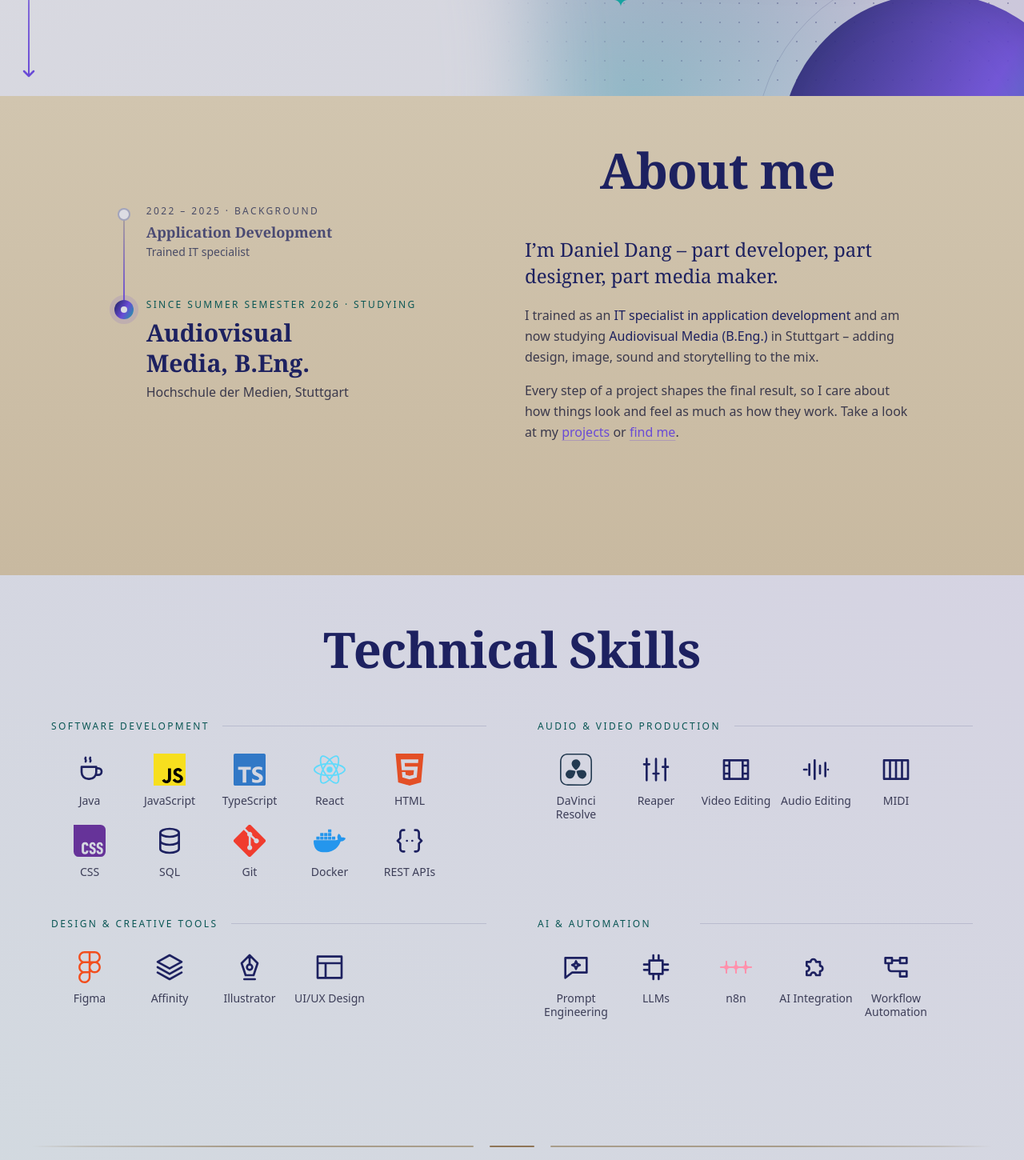
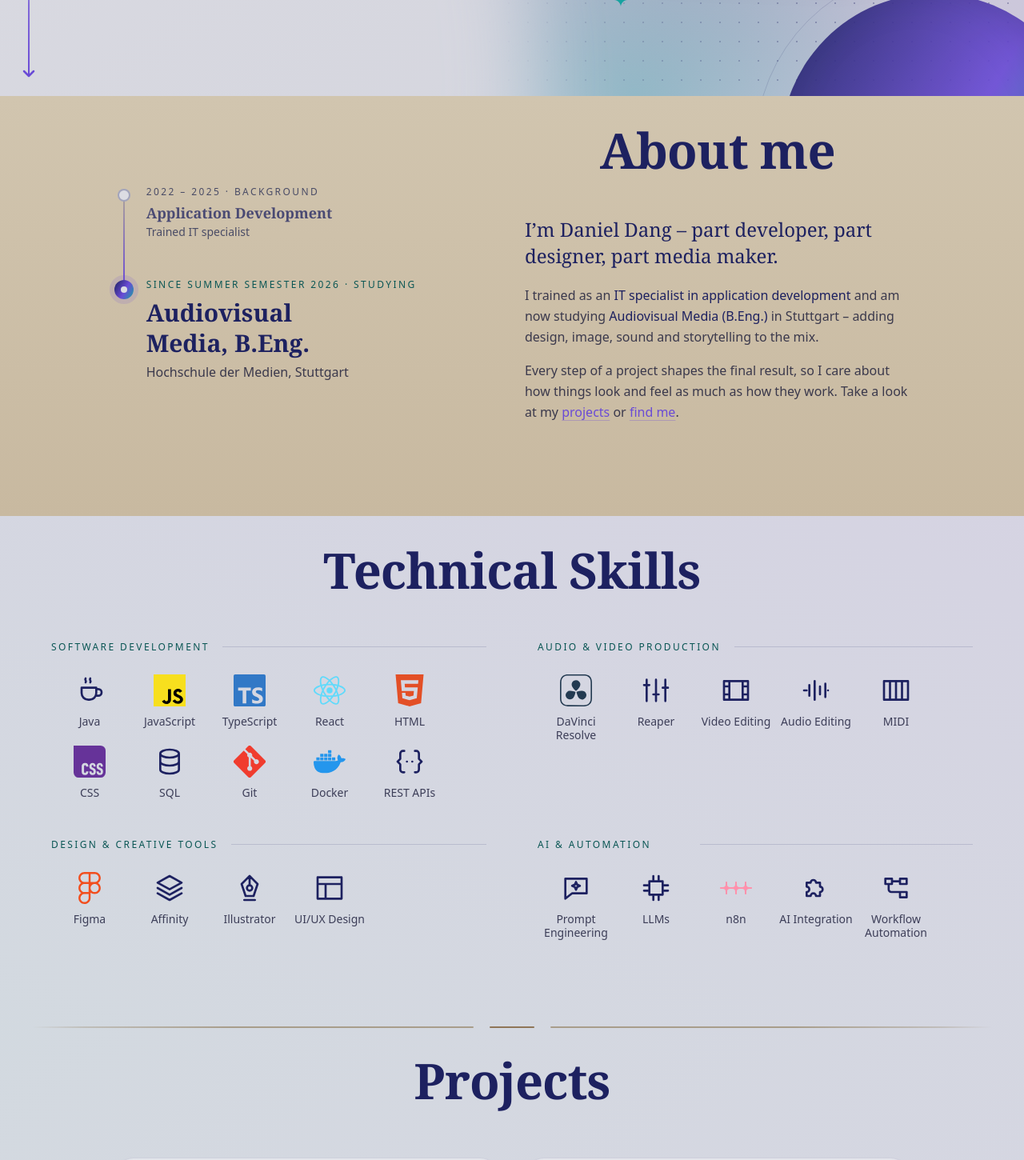
Before and after one commit to QuantumLin/portfolio, a React (Vite) app: page / in a window 1280 px wide. Shown: the part 680-2130 px from the top of the page at 80% size. Built offline with nearby package versions, Linux system fonts and the light colour scheme.

Commit message:
adjusted section vertical size

```diff
--- a/src/components/layout/Section.tsx
+++ b/src/components/layout/Section.tsx
@@ -8,6 +8,8 @@ type SectionProps = {
    * (mirrored tint, for a light section directly below another light one).
    */
   tone: 'ivory' | 'ivory-flip' | 'sand'
+  /** Use tighter vertical padding (for non-home sections) */
+  compact?: boolean
   children: ReactNode
   className?: string
 }
@@ -23,12 +25,15 @@ const tones = {
  * Compact top padding (heading close to the edge), generous bottom padding.
  * scroll-margin keeps anchor jumps clear of the fixed navbar.
  */
-function Section({ id, tone, children, className = '' }: SectionProps) {
+function Section({ id, tone, compact = false, children, className = '' }: SectionProps) {
+  const topPadding = compact ? 'pt-(--spacing-section-top-compact)' : 'pt-(--spacing-section-top)'
+  const bottomPadding = compact ? 'pb-(--spacing-section-compact)' : 'pb-(--spacing-section)'
+
   return (
     <section
       id={id}
       aria-labelledby={`${id}-title`}
-      className={`relative isolate scroll-mt-(--spacing-nav) overflow-hidden pt-(--spacing-section-top) pb-(--spacing-section) ${tones[tone]} ${className}`}
+      className={`relative isolate scroll-mt-(--spacing-nav) overflow-hidden ${topPadding} ${bottomPadding} ${tones[tone]} ${className}`}
     >
       {children}
     </section>
--- a/src/sections/AboutSection.tsx
+++ b/src/sections/AboutSection.tsx
@@ -43,7 +43,7 @@ function AboutSection() {
   const { t } = useLanguage()
 
   return (
-    <Section id="about" tone="sand">
+    <Section id="about" tone="sand" compact>
       <Container>
         <Grid className="items-center gap-y-12">
           <div className="col-span-4 md:col-span-6 md:col-start-2 lg:col-span-5 lg:col-start-7 lg:row-start-1">
--- a/src/sections/ContactSection.tsx
+++ b/src/sections/ContactSection.tsx
@@ -49,7 +49,7 @@ function ContactSection() {
     // the navigation can put its top edge right below the navbar. lvh = largest
     // viewport height (mobile address bar hidden), so it also holds on phones.
     // --footer-height is set by the Footer component.
-    <Section id="contact" tone="sand" className="min-h-[calc(100lvh-var(--spacing-nav)-var(--footer-height,0px))]">
+    <Section id="contact" tone="sand" compact>
       <Container>
         <Grid className="items-center gap-y-12">
           <Reveal className="col-span-4 md:col-span-6 md:col-start-2 lg:col-span-5 lg:col-start-2">
--- a/src/sections/ProjectsSection.tsx
+++ b/src/sections/ProjectsSection.tsx
@@ -26,7 +26,7 @@ function ProjectsSection() {
   const closeModal = useCallback(() => setSelected(null), [])
 
   return (
-    <Section id="projects" tone="ivory-flip">
+    <Section id="projects" tone="ivory-flip" compact>
       <SectionDivider />
 
       <Container>
--- a/src/sections/SkillsSection.tsx
+++ b/src/sections/SkillsSection.tsx
@@ -16,7 +16,7 @@ function SkillsSection() {
   const { lang, t } = useLanguage()
 
   return (
-    <Section id="skills" tone="ivory">
+    <Section id="skills" tone="ivory" compact>
       <Container>
         <Reveal>
           <SectionHeading id="skills" title={t.skills.title} />
--- a/src/styles/index.css
+++ b/src/styles/index.css
@@ -60,6 +60,8 @@
   --spacing-nav: 4.5rem;
   --spacing-section: clamp(6rem, 4rem + 6vw, 10rem);
   --spacing-section-top: clamp(2.5rem, 1.75rem + 2.5vw, 4rem);
+  --spacing-section-compact: clamp(4rem, 2.5rem + 4vw, 6rem);
+  --spacing-section-top-compact: clamp(1.5rem, 1rem + 1.5vw, 2.5rem);
 
   /* Brand gradient */
   --gradient-galaxy: linear-gradient(120deg, var(--color-galaxy) 0%, var(--color-violet) 55%, var(--color-teal) 100%);
```
